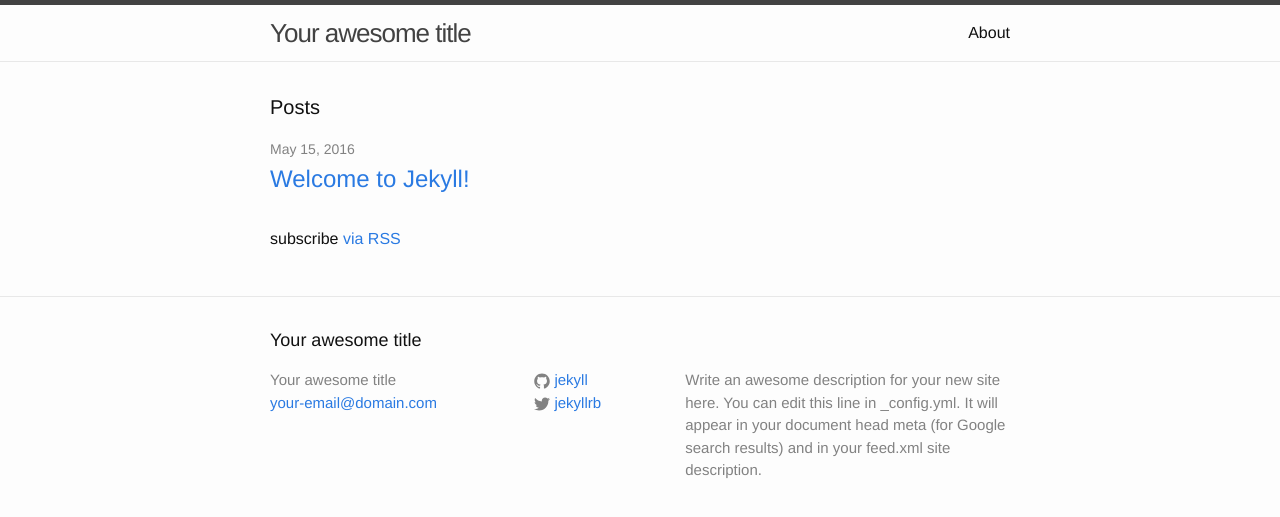
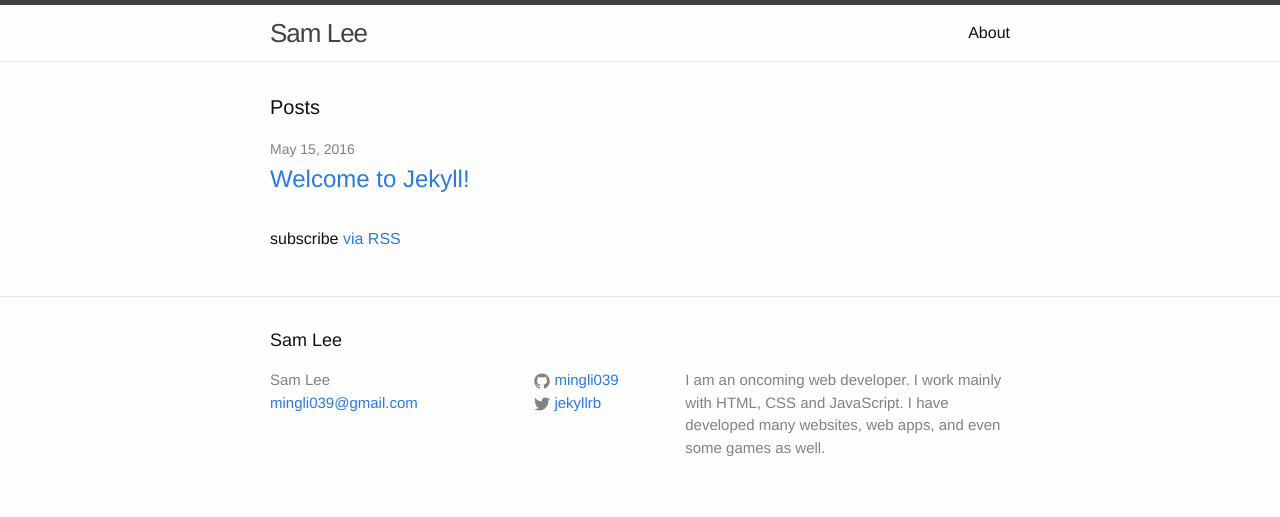
Before and after one commit to mingli039/mingli039.github.io, a Jekyll site: the page built from index.html, in a window 1280 px wide. Shown: the top 517 px of the page. Built offline with Jekyll 4.4.1, drawn with Linux system fonts in a browser that asks for light colours.

Commit message:
Update _config.yml

```diff
--- a/_config.yml
+++ b/_config.yml
@@ -6,16 +6,16 @@
 # 'jekyll serve'. If you change this file, please restart the server process.
 
 # Site settings
-title: Your awesome title
-email: your-email@domain.com
+title: Sam Lee
+email: mingli039@gmail.com
 description: > # this means to ignore newlines until "baseurl:"
-  Write an awesome description for your new site here. You can edit this
-  line in _config.yml. It will appear in your document head meta (for
-  Google search results) and in your feed.xml site description.
+  I am an oncoming web developer. I work mainly with
+  HTML, CSS and JavaScript. I have developed many
+  websites, web apps, and even some games as well.
 baseurl: "" # the subpath of your site, e.g. /blog
-url: "http://yourdomain.com" # the base hostname & protocol for your site
+url: "https://mingli039.github.io/webucation" # the base hostname & protocol for your site
 twitter_username: jekyllrb
-github_username:  jekyll
+github_username:  mingli039
 
 # Build settings
 markdown: kramdown
```
